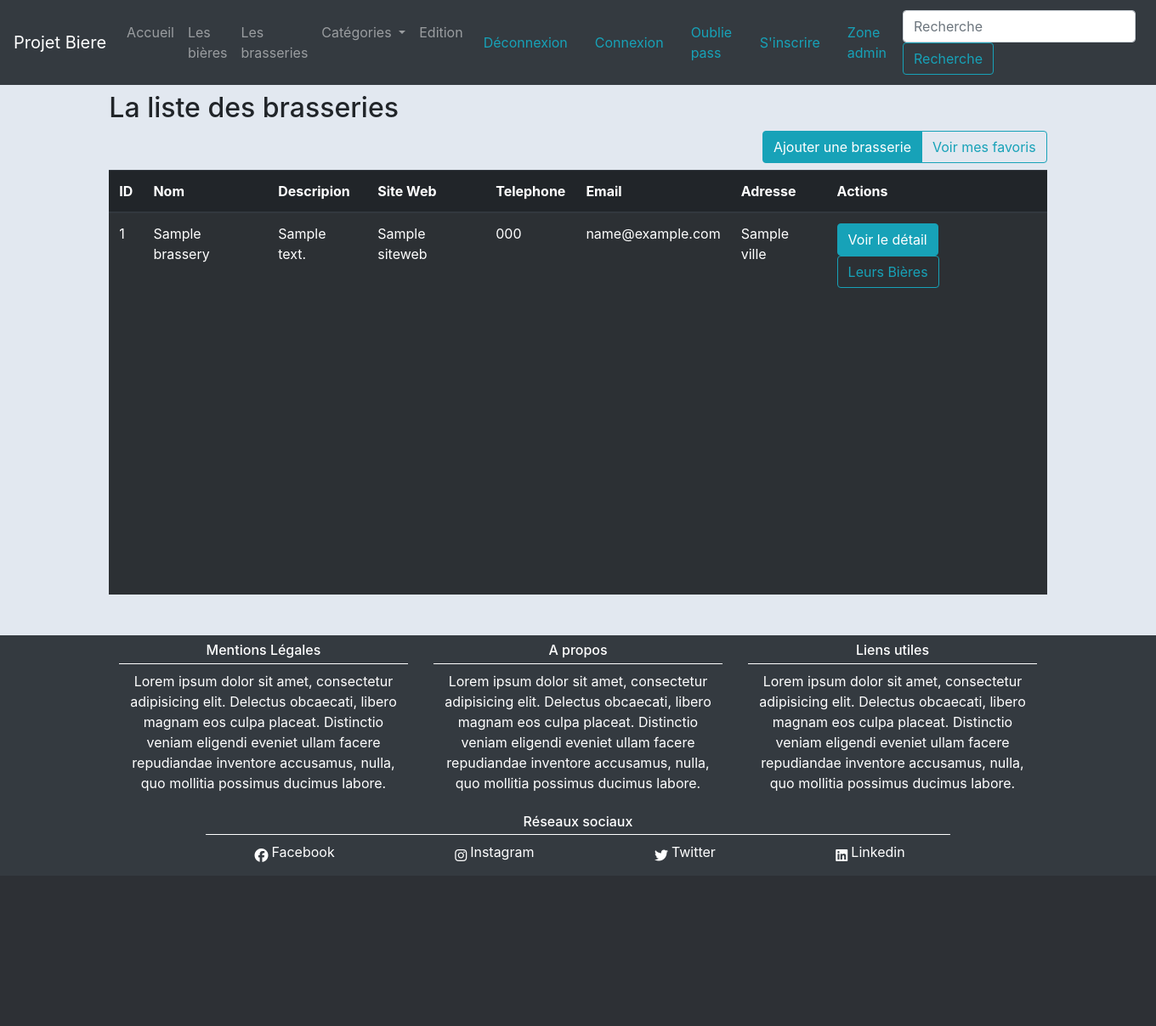
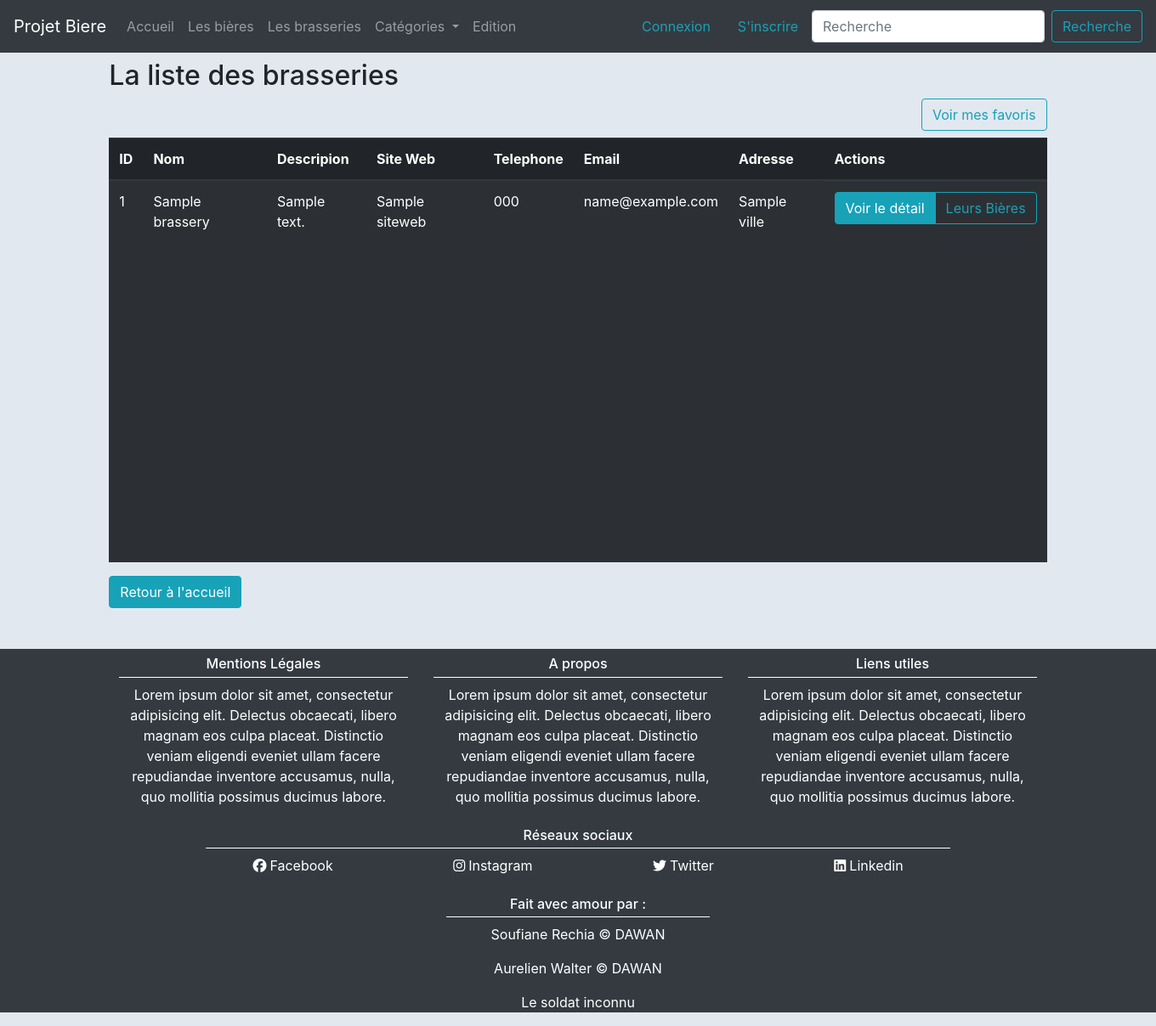
Before and after one commit to bichuci/aure_souf_fab, a Symfony app: template templates/orm/listBrasseries.html.twig in a window 1360 px wide. Shown: the whole page at 85% size. Before the commit the page ends 1015 px from the top, so only its background shows below. Run offline with Twig, Linux system fonts and the light colour scheme; the template is opened without the code that fills it: most values are stand-ins (such as "Sample title", 1, 10 or a date in 2020); some libraries are stand-ins or nearby versions.

Commit message:
fix footer

```diff
--- a/templates/base.html.twig
+++ b/templates/base.html.twig
@@ -50,25 +50,28 @@
                         </li>
                     </ul>
 
+                        {% if app.user %}
+                            <li class="nav-link disabled"> Bonjour {{ app.user.username }}</li>
                             <a class="nav-link text-info" href="{{ path('app_logout') }}" id="navbarDropdownconnect" role="button"  aria-haspopup="true" aria-expanded="false">
                                 Déconnexion
                             </a>
 
+                            <a class="nav-link text-info" href="{{ path('profil_index', {'id': app.user.id}) }}" role="button">Profil</a>
+                        {% else %}
                             <a class="nav-link text-info" href="{{ path('app_login') }}" id="navbarDropdownconnect" role="button"  aria-haspopup="true" aria-expanded="false">
                                 Connexion
-                        </a>
-
-                        <a class="nav-link text-info" href="{{ path('app_forgotten_password') }}" id="navbarDropdownconnect" role="button" aria-expanded="false">
-                            Oublie pass
                             </a>
 
                             <a class="nav-link text-info" href="{{ path('app_register') }}" id="navbarDropdownconnect" role="button" aria-expanded="false">
                                 S'inscrire
                             </a>
+                        {% endif %}
 
+                        {% if is_granted('ROLE_ADMIN') %}
                         <a class="nav-link text-info" href="{{ path('admin_index') }}" id="navbarDropdownconnect" role="button" aria-expanded="false">
                             Zone admin
                         </a>
+                        {% endif %}
 
                 <form class="form-inline my-2 my-lg-1">
                     <input class="form-control mr-sm-2" type="search" placeholder="Recherche" aria-label="Search">
@@ -103,22 +106,28 @@
                 <h6 id="relou" class="mb-2">Réseaux sociaux</h6>
                 <div id="con" class="row">
                     <div class="d-flex justify-content-around">
-                        <a href="" class="m-1"><i class="fab fa-facebook"></i></a>
+                        <a href="" class="mr-1"><i class="fab fa-facebook"></i></a>
                         <p><a href="#">Facebook</a></p>
                     </div>
                     <div class="d-flex justify-content-around ">
-                        <a href="" class="m-1"><i class="fab fa-instagram"></i></a>
+                        <a href="" class="mr-1"><i class="fab fa-instagram"></i></a>
                         <p><a href="#">Instagram</a></p>
                     </div>
                     <div class="d-flex justify-content-around ">
-                        <a href="" class="m-1"><i class="fab fa-twitter"></i></a>
+                        <a href="" class="mr-1"><i class="fab fa-twitter"></i></a>
                         <p><a href="#">Twitter</a></p>
                     </div>
                     <div class="d-flex justify-content-around ">
-                        <a href="" class="m-1"><i class="fab fa-linkedin"></i></a>
-                        <p><a href="#">Linkedin</a></p>
+                        <a href="mr-2"><i class="fab fa-linkedin"></i></a>
+                        <p class="ml-1"><a href="#">Linkedin</a></p>
                     </div>
                 </div>
+            </div>
+            <div class="container col-lg-3 text-center mt-2">
+                <h6>Fait avec amour par :</h6>
+                <p><a href="#">Soufiane Rechia</a> &copy; DAWAN</p>
+                <p><a href="https://www.linkedin.com/in/aurelien-walter-69487717a/">Aurelien Walter &copy; DAWAN</a></p>
+                <p>Le soldat inconnu</p>
             </div>
         </footer>
         <script src="https://ajax.googleapis.com/ajax/libs/jquery/2.1.1/jquery.min.js"></script>
--- a/templates/orm/detailBrasserie.html.twig
+++ b/templates/orm/detailBrasserie.html.twig
@@ -32,7 +32,7 @@
                            Lorem ipsum dolor sit amet, consectetur adipisicing elit. Consequuntur facere, fugit iusto, magnam minus nobis non, numquam obcaecati quod reprehenderit sed similique sint voluptate! Ad commodi incidunt ipsa maiores obcaecati!Lorem ipsum dolor sit amet, consectetur adipisicing elit. Adipisci, aut consectetur expedita ipsam magnam nemo provident quas repellendus. Consequuntur, debitis facilis illo iure nihil quis repellat voluptatibus. Quos sapiente, vitae! Lorem ipsum dolor sit amet, consectetur adipisicing elit. Atque consequuntur deserunt harum hic, ipsa nisi quibusdam quidem quos saepe! Autem commodi consectetur fuga fugit laudantium magni nihil, perspiciatis sit ut.Cum enim itaque labore laboriosam laudantium minima nemo nulla ullam vel. Asperiores consequuntur dignissimos dolorem doloremque!Lorem ipsum dolor sit amet consectetur adipisicing elit. Tempore incidunt nisi pariatur eius magnam sed? Recusandae, esse alias assumenda optio nulla quisquam id excepturi! Reiciendis molestiae ipsam incidunt beatae deserunt!
                         </p>
                         <p>
-                            <a href="{{ path('orm_list_brasserie_biere', {'id' : brasserie.id }) }}" class="card-link">Leurs créations</a>
+                            <a class="btn btn-outline-info" href="{{ path('orm_list_brasserie_biere', {'id' : brasserie.id }) }}" class="card-link">Leurs créations</a>
                         </p>
 
                         <div class="mt-2 mb-1">
@@ -152,7 +152,9 @@
                             </a>
                         </section>
                 </div>
+
             </div>
+            <a href="{{ path('orm_brasseries') }}" class="btn btn-info">Retour vers la liste des brasseries</a>
         </section>
     </div>
     {%  block javascripts %}
--- a/templates/orm/listBieres.html.twig
+++ b/templates/orm/listBieres.html.twig
@@ -8,7 +8,9 @@
 <div class="container col-10">
     <h2>La liste des bières</h2>
     <div class="btn-group d-flex justify-content-end">
-        <a href="{{ path('form_biere') }}" class="btn btn-info ">Ajouter une bière</a>
+        {% if is_granted('ROLE_BRASSEUR') %}
+            <a href="{{ path('form_biere') }}" class="btn btn-info ">Ajouter une bière</a>
+        {% endif %}
         <button class="btn btn-outline-info">Voir mes favoris</button>
     </div>
     <div class="row  m-2">
--- a/templates/orm/listBrasseries.html.twig
+++ b/templates/orm/listBrasseries.html.twig
@@ -8,7 +8,9 @@
 <div class="container col-10">
     <h2 class="mt-2">La liste des brasseries</h2>
     <div class="btn-group d-flex justify-content-end">
-        <a href="{{ path('form_brasserie') }}" class="btn btn-info ">Ajouter une brasserie</a>
+        {% if is_granted('ROLE_BRASSEUR') %}
+            <a href="{{ path('form_brasserie') }}" class="btn btn-info ">Ajouter une brasserie</a>
+        {% endif %}
         <button class="btn btn-outline-info">Voir mes favoris</button>
     </div>
 
@@ -35,7 +37,7 @@
                     <td>{{ brasserie.telephone ?? 'Non renseigné' }}</td>
                     <td>{{ brasserie.mail ?? 'Non renseigné'}}</td>
                     <td>{{ brasserie.adresse.ville ?? 'Non renseigné' }}</td>
-                    <td>
+                    <td class="btn-group">
                         <a href="{{ path('orm_detailBrasserie', {'id': brasserie.id})  }}" class="btn btn-info">Voir le détail</a>
                         <a href="{{ path('orm_list_brasserie_biere', {'id' : brasserie.id }) }}" class="btn btn-outline-info">Leurs Bières</a>
                     </td>
@@ -44,6 +46,7 @@
         </tbody>
 
     </table>
+    <a href="{{ path('home_index') }}" class="btn btn-info">Retour à l'accueil</a>
 </div>
 
 {% endblock %}
```
Lines whose indentation alone changed are shown as unchanged.
